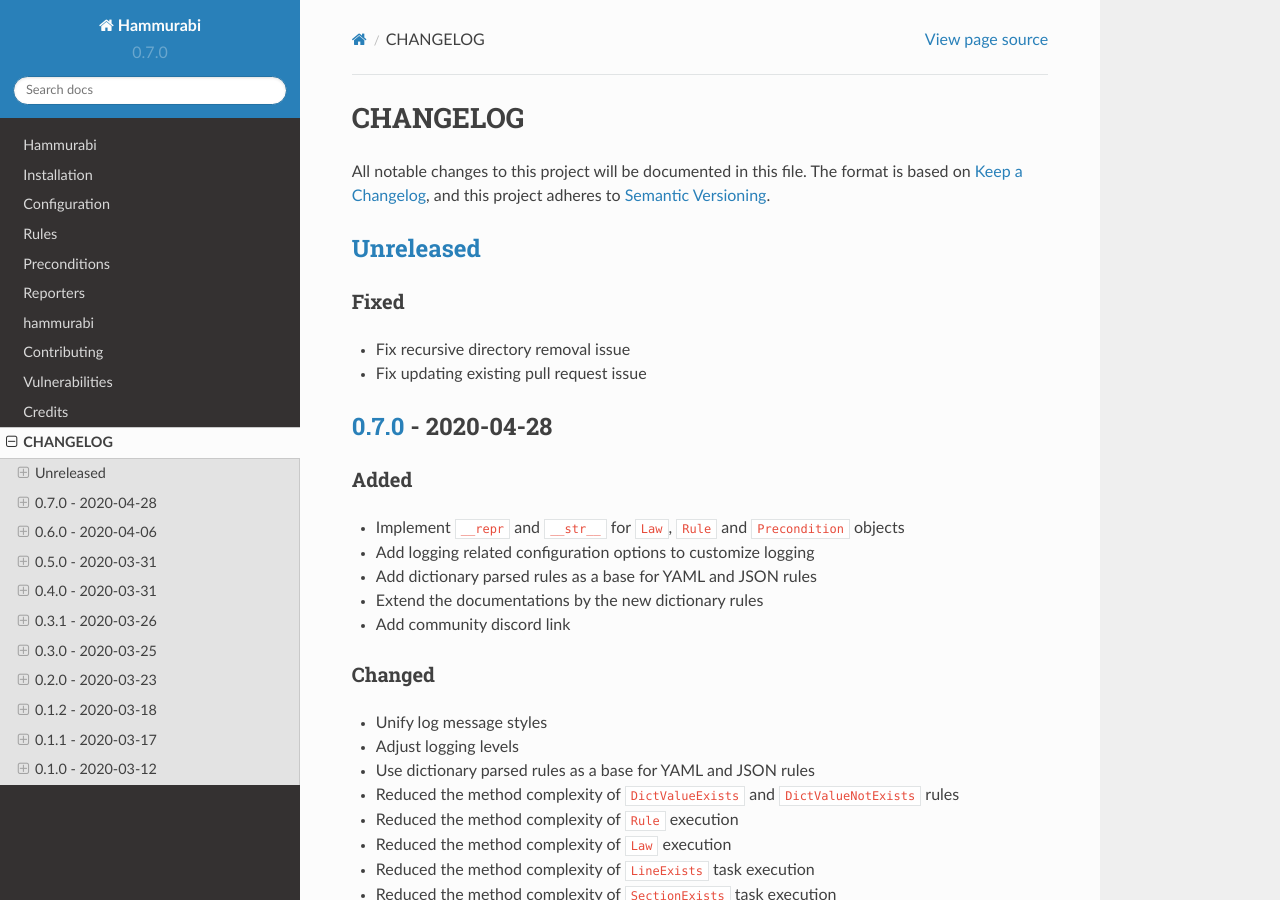
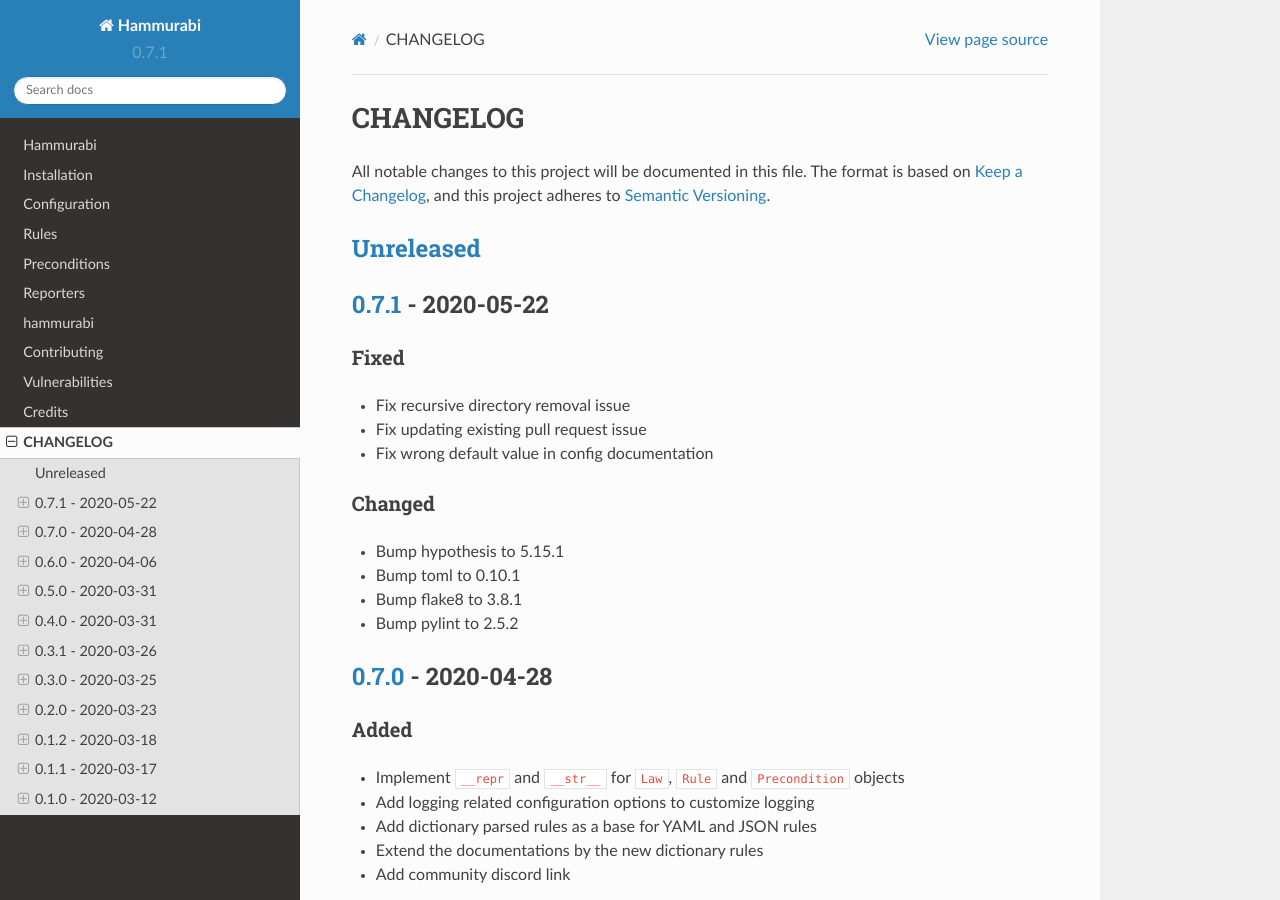
Before and after one commit to gabor-boros/hammurabi, a Sphinx documentation site: the page built from docs/history.rst, in a window 1280 px wide and 900 px high. Built offline with Sphinx 7.4.7 and the Read the Docs theme 2.0.0, drawn with Linux system fonts in a browser that asks for light colours.

Commit message:
Release 0.7.1 (#116)
* Bump version number and extend changelog

* Update changelog

```diff
--- a/CHANGELOG.rst
+++ b/CHANGELOG.rst
@@ -10,7 +10,7 @@
 
 .. Hyperlinks for releases
 
-.. _Unreleased: https://github.com/gabor-boros/hammurabi/compare/v0.6.0...master
+.. _Unreleased: https://github.com/gabor-boros/hammurabi/compare/v0.7.1...master
 .. _0.1.0: https://github.com/gabor-boros/hammurabi/releases/tag/v0.1.0
 .. _0.1.1: https://github.com/gabor-boros/hammurabi/releases/tag/v0.1.1
 .. _0.1.2: https://github.com/gabor-boros/hammurabi/releases/tag/v0.1.2
@@ -21,15 +21,28 @@
 .. _0.5.0: https://github.com/gabor-boros/hammurabi/releases/tag/v0.5.0
 .. _0.6.0: https://github.com/gabor-boros/hammurabi/releases/tag/v0.6.0
 .. _0.7.0: https://github.com/gabor-boros/hammurabi/releases/tag/v0.7.0
+.. _0.7.1: https://github.com/gabor-boros/hammurabi/releases/tag/v0.7.1
 
 Unreleased_
 -----------
+
+0.7.1_ - 2020-05-22
+-------------------
 
 Fixed
 ~~~~~
 
 * Fix recursive directory removal issue
 * Fix updating existing pull request issue
+* Fix wrong default value in config documentation
+
+Changed
+~~~~~~~
+
+* Bump hypothesis to 5.15.1
+* Bump toml to 0.10.1
+* Bump flake8 to 3.8.1
+* Bump pylint to 2.5.2
 
 0.7.0_ - 2020-04-28
 -------------------
--- a/docs/conf.py
+++ b/docs/conf.py
@@ -57,9 +57,9 @@
 # the built documents.
 #
 # The short X.Y version.
-version = "0.7.0"
+version = "0.7.1"
 # The full version, including alpha/beta/rc tags.
-release = "0.7.0"
+release = "0.7.1"
 
 # The language for content autogenerated by Sphinx. Refer to documentation
 # for a list of supported languages.
--- a/hammurabi/__init__.py
+++ b/hammurabi/__init__.py
@@ -55,4 +55,4 @@
     YAMLValueNotExists,
 )
 
-__version__ = "0.7.0"
+__version__ = "0.7.1"
--- a/pyproject.toml
+++ b/pyproject.toml
@@ -1,6 +1,6 @@
 [tool.poetry]
 name = "hammurabi"
-version = "0.7.0"
+version = "0.7.1"
 license = "Apache-2.0"
 description = "Hammurabi is an extensible CLI tool responsible for enforcing user-defined rules on a git repository."
 documentation = "https://readthedocs.org/projects/hammurabi/badge/"
```
